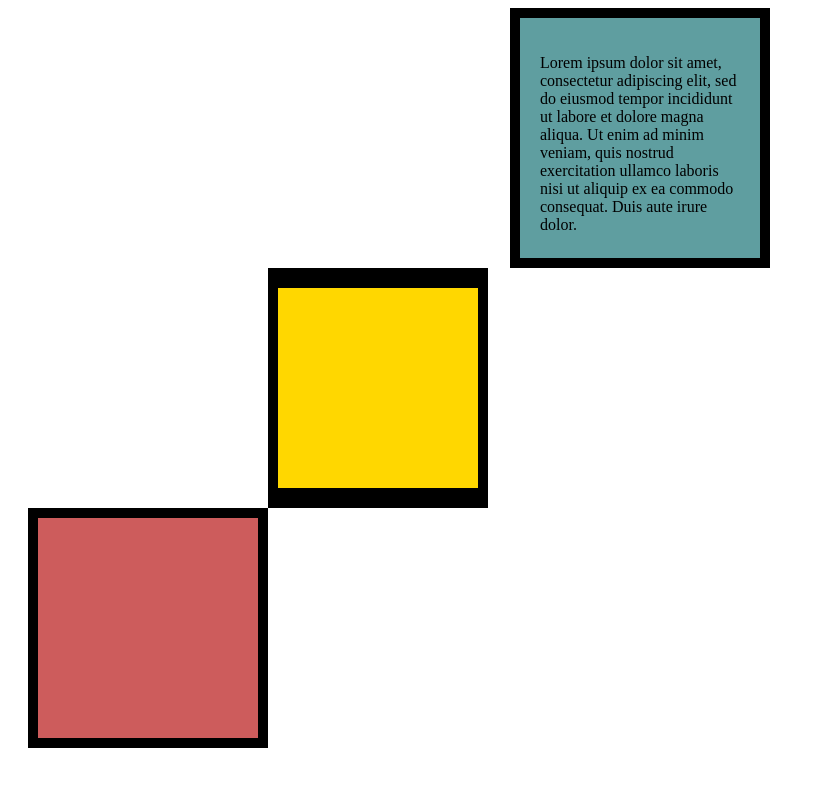
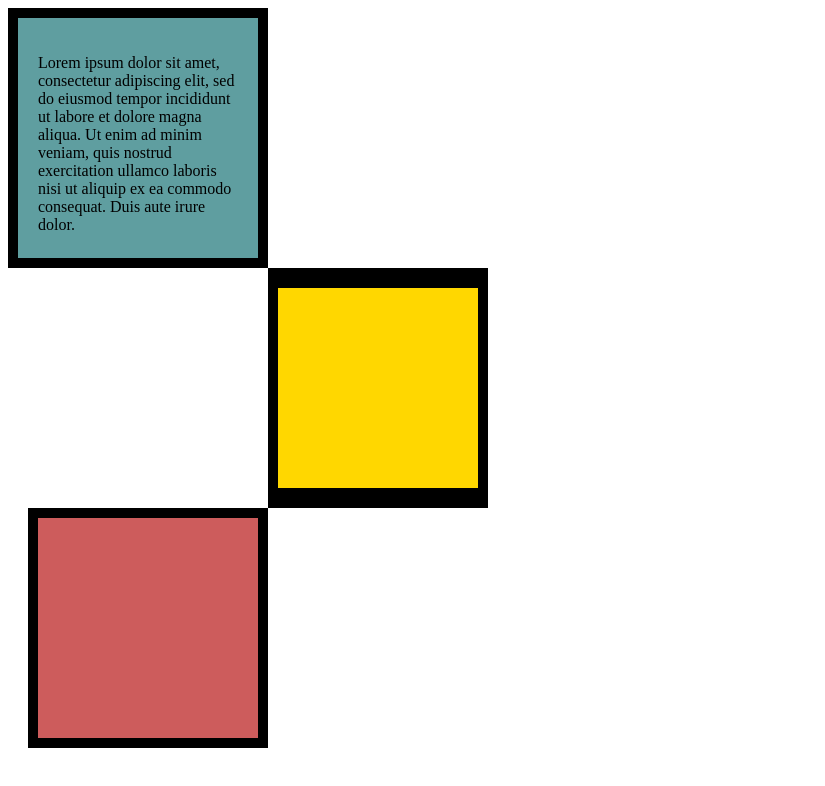
Before and after one commit to kyle-aguirre1/Box-Model, a plain HTML site: page index.html in a window 1280 px wide. Shown: the whole page, without its empty margins (0-825 px from the left). Drawn offline with Linux system fonts and the light colour scheme.

Commit message:
Update index.html

```diff
--- a/index.html
+++ b/index.html
@@ -14,9 +14,7 @@ padding: 20px;
 border: 10px solid black;
 vertical-align: top;
 }
-.first {
-    margin: auto;
-}
+
 
 .second {
 background-color: gold;
```
